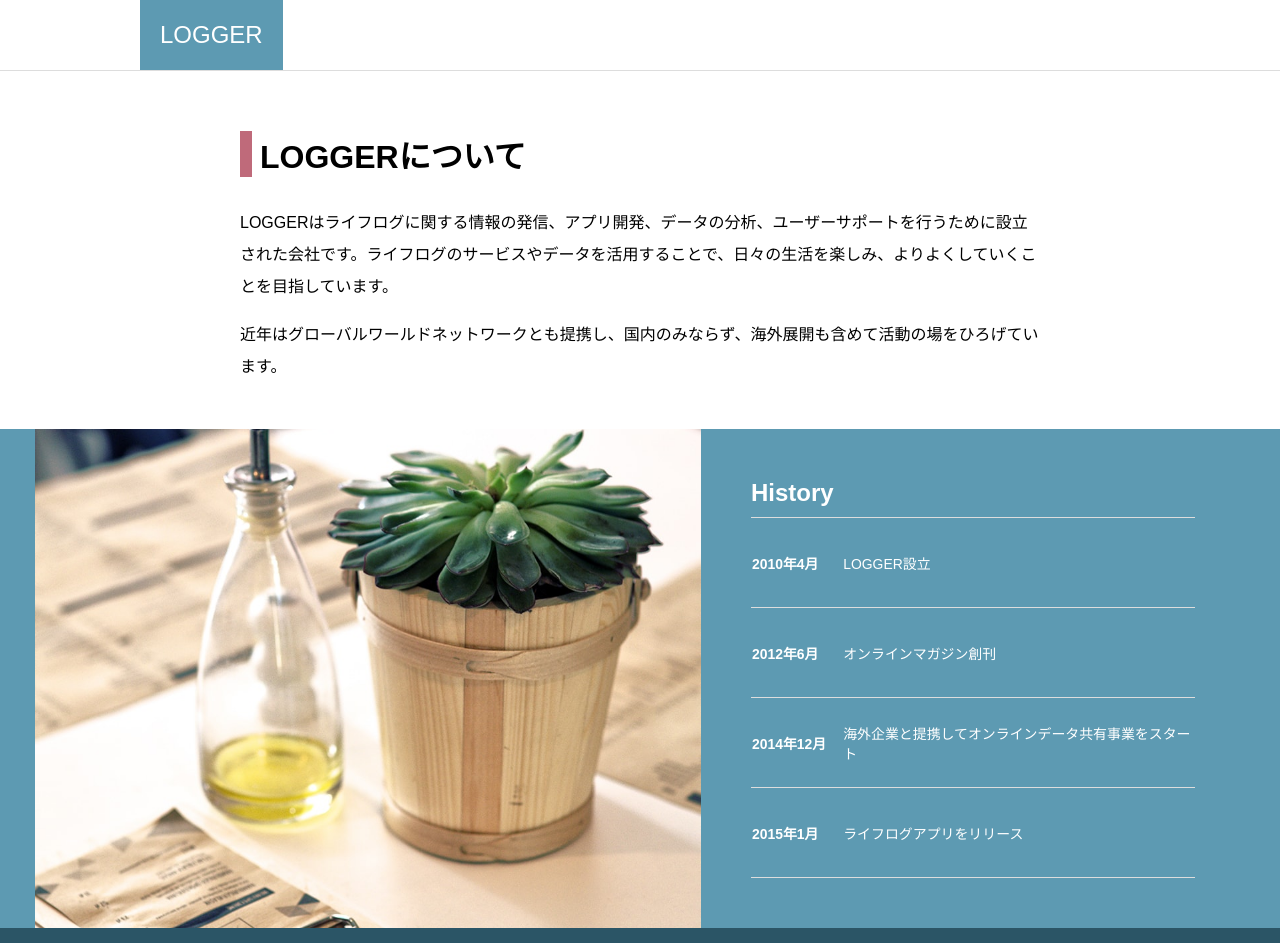
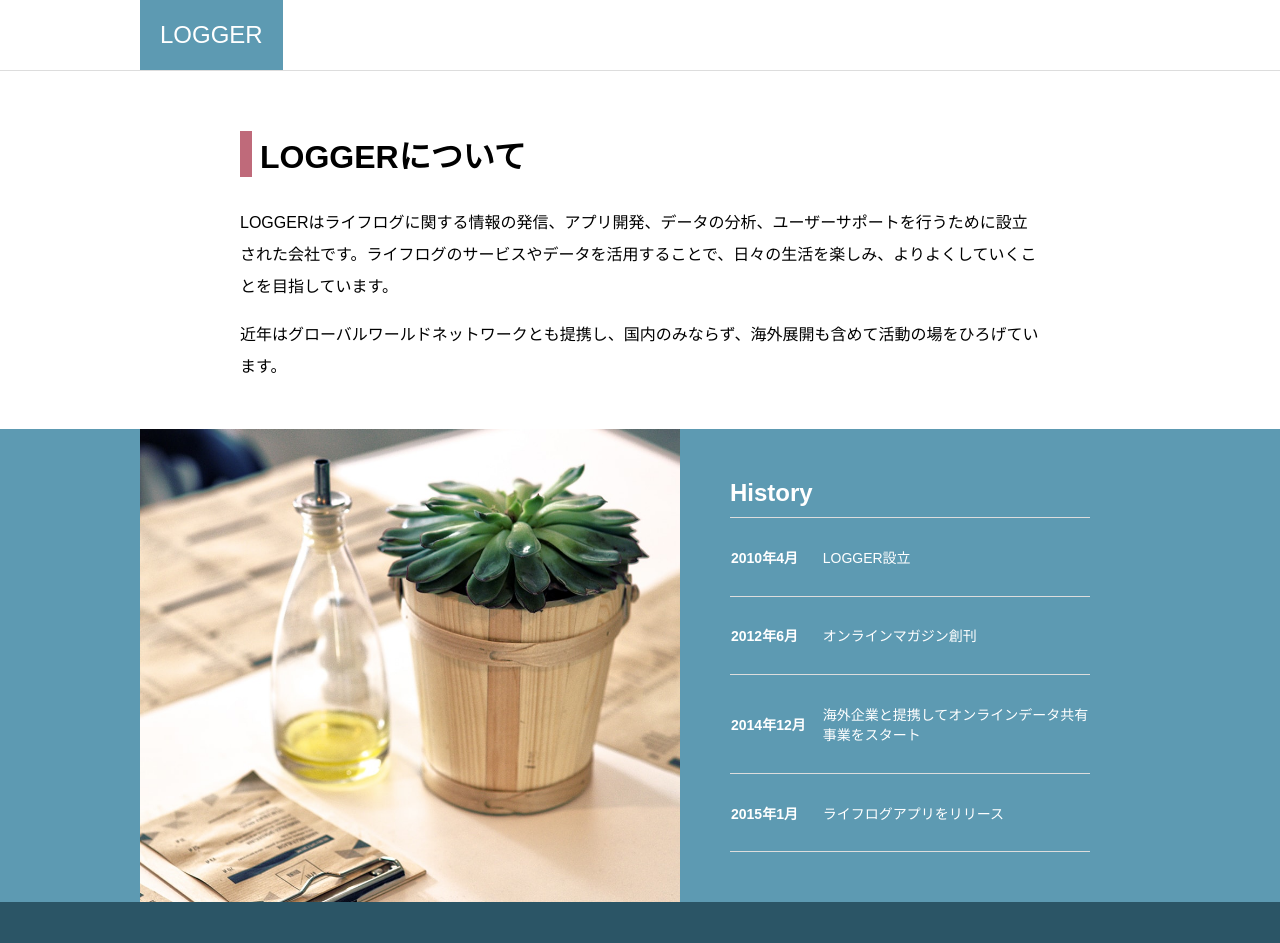
Before and after one commit to yinm/6step-master-html-css, a Nuxt app in the folder trace/: page /about in a window 1280 px wide. Shown: the top 943 px of the page. Built offline with nearby package versions, Linux system fonts and the light colour scheme.

Commit message:
Check sample

```diff
--- a/trace/components/AboutHistory.vue
+++ b/trace/components/AboutHistory.vue
@@ -1,7 +1,7 @@
 <template>
   <aside class="history">
+    <div class="container">
       <div class="photo" />
-
       <div class="text">
         <h2>History</h2>
         <table>
@@ -23,6 +23,7 @@
           </tr>
         </table>
       </div>
+    </div>
   </aside>
 </template>
 
@@ -32,6 +33,16 @@
   color: var(--text-bright-color);
 }
 
+.text {
+  padding: 20px;
+}
+
+h2 {
+  margin-top: 0;
+  margin-bottom: 10px;
+  font-size: 1.5rem;
+}
+
 .photo {
   min-height: 300px;
   background-image: url(/plant.jpg);
@@ -39,44 +50,31 @@
   background-size: cover;
 }
 
-.text {
-  padding: 20px;
-}
-
 table {
+  border-collapse: collapse;
   border-top: solid 1px var(--gray-color);
-  border-collapse: collapse;
-}
-
-h2 {
-  margin-top: 0;
-  margin-bottom: 10px;
-}
-
-tr {
-  height: 90px;
-  font-size: 0.87rem;
+  font-size: 0.875rem;
 }
 
 th,
 td {
+  padding-top: 1.8rem;
+  padding-bottom: 1.8rem;
   border-bottom: solid 1px var(--gray-color);
 }
 
 th {
+  padding-right: 1rem;
+  text-align: left;
   word-break: keep-all;
-  text-align: left;
-}
-
-td {
-  padding-left: 1rem;
 }
 
 @media (min-width: 768px) {
-  .history {
+  .container {
     display: flex;
-    padding-left: 35px;
-    padding-right: 35px;
+    max-width: var(--large-width);
+    margin-left: auto;
+    margin-right: auto;
   }
 
   .photo {
```
Lines whose indentation alone changed are shown as unchanged.
